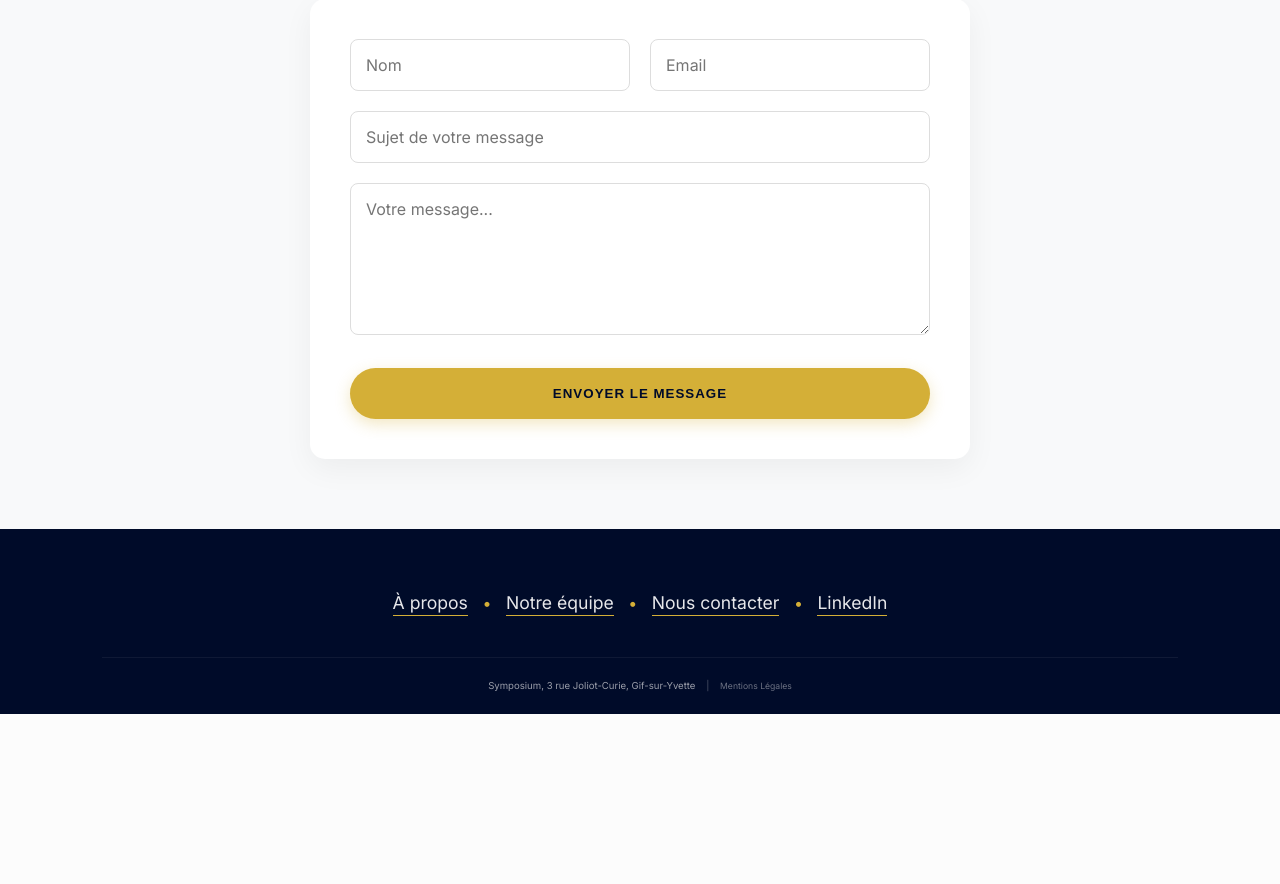
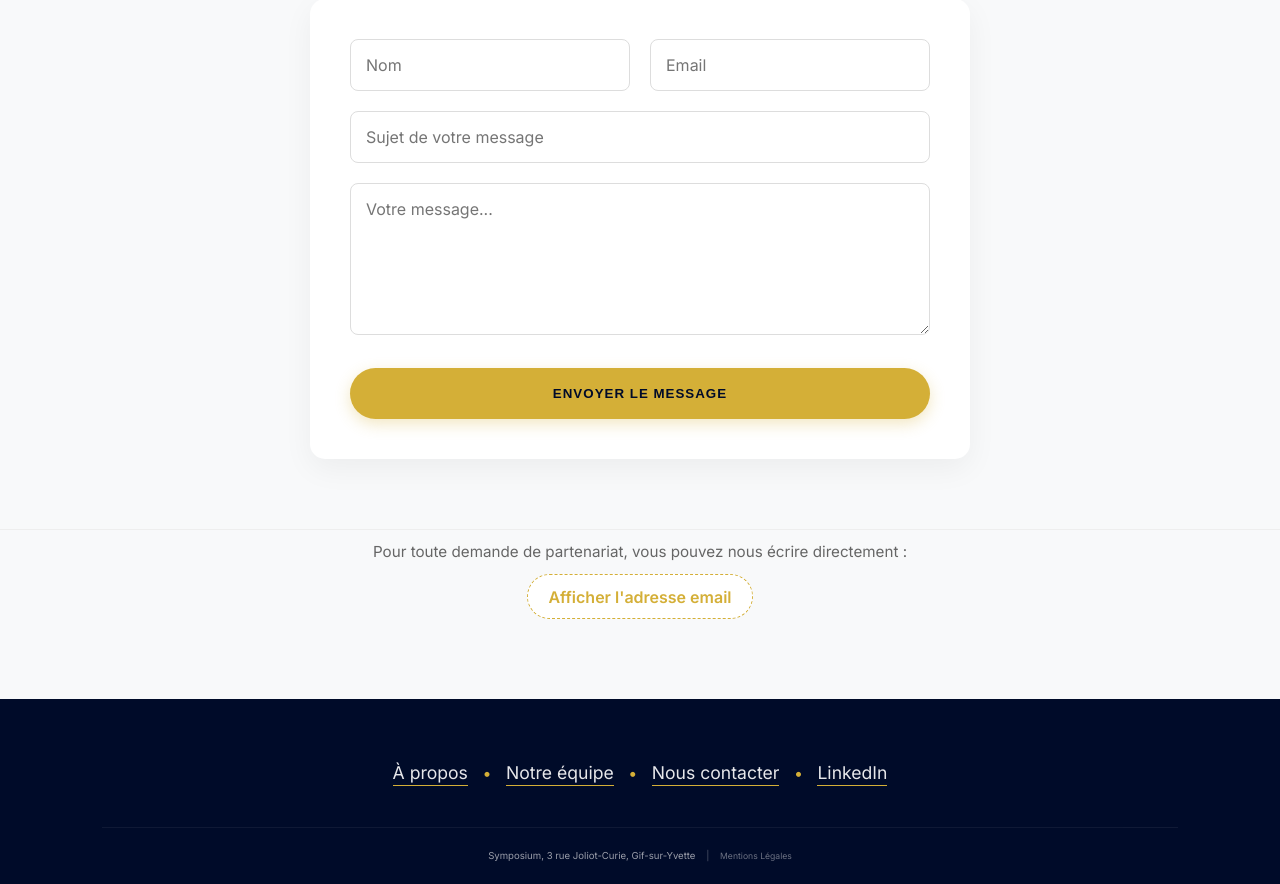
Before and after one commit to clementcayeux/symposium, a Django app: page /contact/ in a window 1280 px wide. Shown: the part 255-1139 px from the top of the page. Before the commit the page ends 969 px from the top, so only its background shows below. Run offline with Django 5.2, Linux system fonts and the light colour scheme.

Commit message:
ajout adresse

```diff
--- a/core/templates/core/contact.html
+++ b/core/templates/core/contact.html
@@ -65,5 +65,53 @@
             </form>
         </div>
     </section>
+
+
+    <div style="margin-top: 0px; text-align: center; border-top: 1px solid #eee; padding: 10px 0 80px 0;">
+        <p style="color: #666; margin-bottom: 10px; font-size: 0.95rem;">Pour toute demande de partenariat, vous pouvez nous écrire directement :</p>
+
+        <div id="email-container" style="display: inline-flex; align-items: center; gap: 10px; background: white; padding: 10px 20px; border-radius: 50px; border: 1px dashed #d4af37; min-height: 45px;">
+            <button id="reveal-btn" onclick="revealEmail()" style="background: none; border: none; color: #d4af37; cursor: pointer; font-weight: 600; font-family: inherit; font-size: 1rem;">
+                Afficher l'adresse email
+            </button>
+        </div>
+    </div>
+
+
+
 </main>
+
+<script>
+function revealEmail() {
+    const container = document.getElementById('email-container');
+    const user = "contact";
+    const domain = "symposium-cs.fr";
+    const fullEmail = user + "@" + domain;
+
+    // On remplace le bouton par l'adresse et un bouton de copie
+    container.innerHTML = `
+        <a href="mailto:${fullEmail}" style="text-decoration: none; color: #000b29; font-weight: 600; font-family: monospace;">${fullEmail}</a>
+        <button onclick="copyEmail('${fullEmail}')" title="Copier" style="background: #f0f0f0; border: none; border-radius: 4px; padding: 4px 8px; cursor: pointer; font-size: 0.8rem; margin-left: 5px;">
+            📋 Copier
+        </button>
+    `;
+}
+
+function copyEmail(email) {
+    navigator.clipboard.writeText(email).then(() => {
+        const btn = event.target;
+        const originalText = btn.innerText;
+        btn.innerText = "Copié !";
+        btn.style.background = "#d4edda";
+        setTimeout(() => {
+            btn.innerText = originalText;
+            btn.style.background = "#f0f0f0";
+        }, 2000);
+    });
+}
+</script>
+
+
+
+
 {% endblock %}
```
